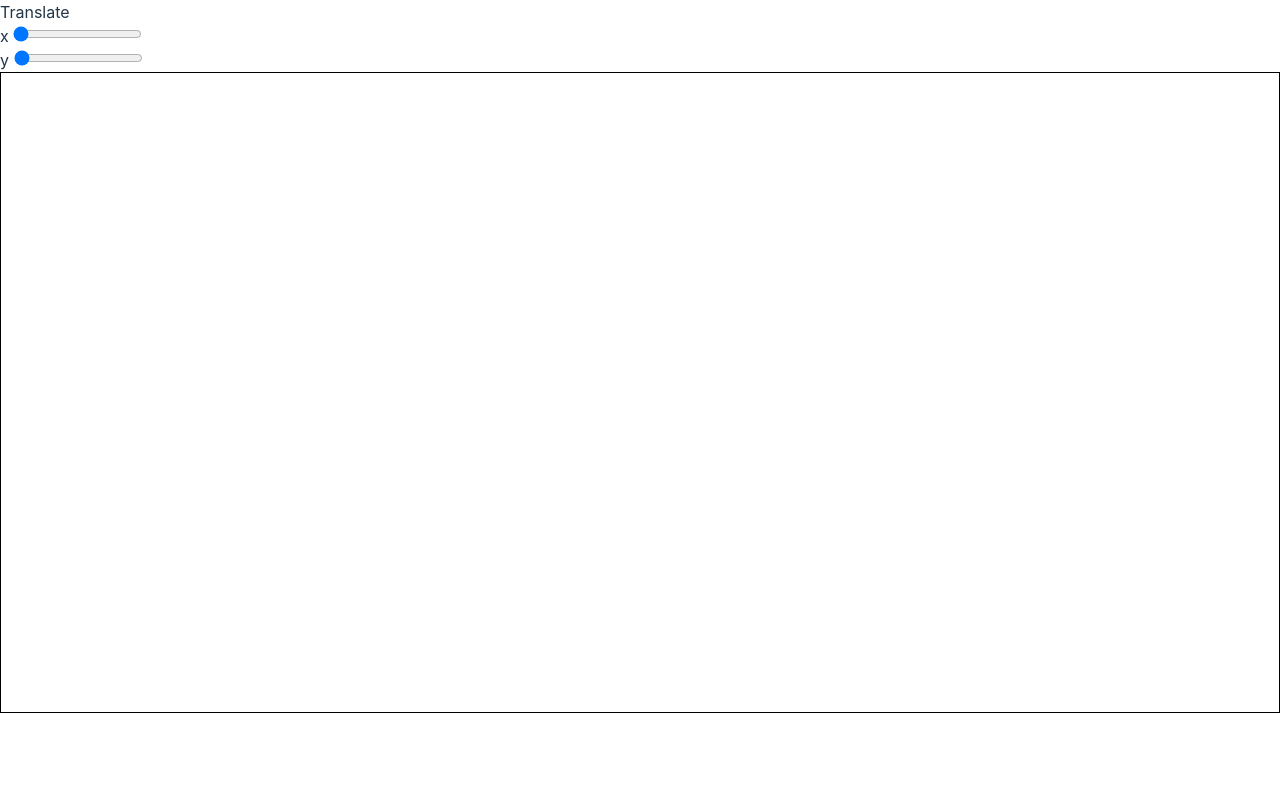
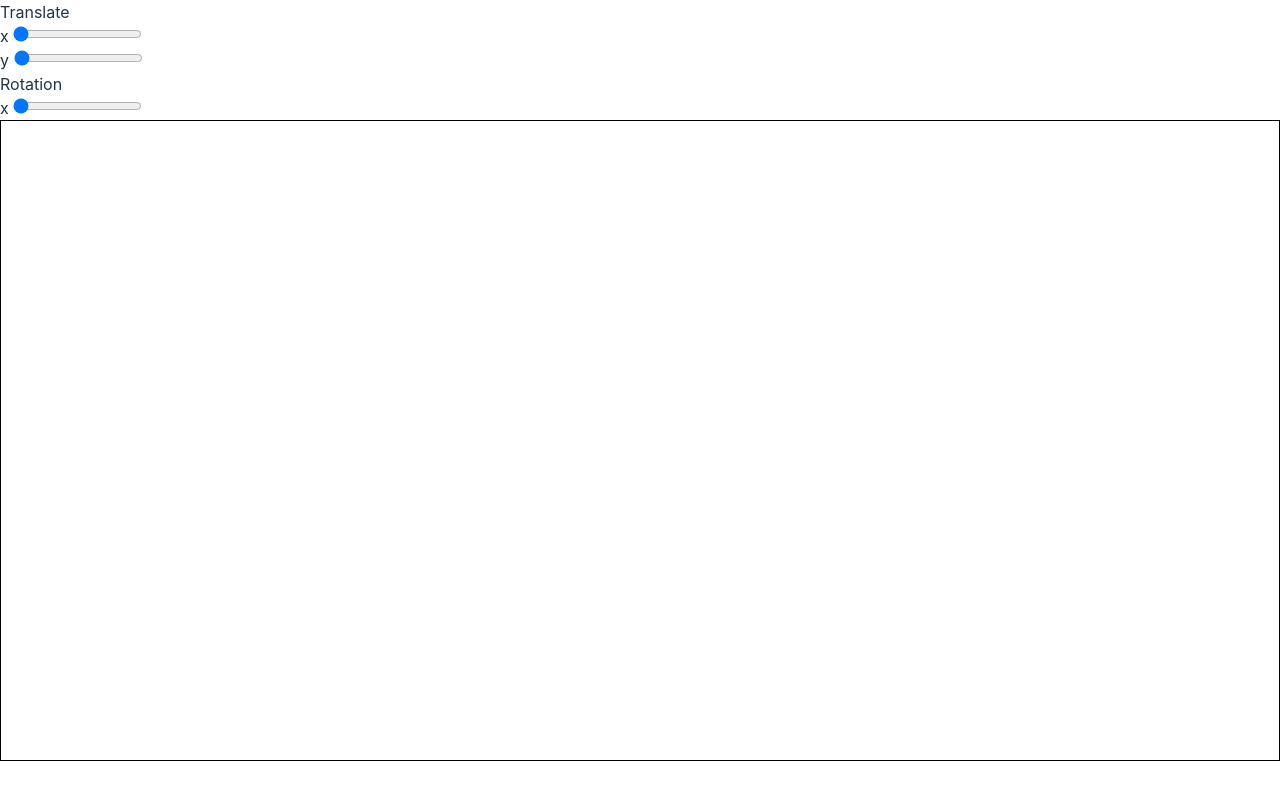
Before and after one commit to GAIB20/tugas-besar-grafkom-1-grafkonn, a React (Vite) app: page / in a window 1280 px wide. Built offline with nearby package versions, Linux system fonts and the light colour scheme.

Commit message:
feat: add a slider for rotation

```diff
--- a/src/App.tsx
+++ b/src/App.tsx
@@ -7,13 +7,23 @@ function App() {
     createWebGL();
   }, []);
   return (
-   <div className="m-4">
-    Translate
-      <div>
-        x <input type="range" id="slider-translation-x" min="0" max="100" />
-      </div>
-      <div>
-        y <input type="range" id="slider-translation-y" min="0" max="100" />
+    <div className="m-4">
+      <div className="flex flex-row">
+        <div className="p-2">
+          <p>Translate</p>
+          <div>
+            x <input type="range" id="slider-translation-x" min="0" max="100" defaultValue="0" />
+          </div>
+          <div>
+            y <input type="range" id="slider-translation-y" min="0" max="100" defaultValue="0"/>
+          </div>
+        </div>
+        <div className="p-2">
+          <p>Rotation</p>
+          <div>
+            x <input type="range" id="slider-translation-x" min="0" max="360" defaultValue="0" />
+          </div>
+        </div>
       </div>
       <canvas
         id="canvas"
--- a/src/utils/setupSlider.ts
+++ b/src/utils/setupSlider.ts
@@ -11,7 +11,6 @@ export function setupSlider(
 
   slider.max = max.toString();
   slider.min = "0";
-  slider.value = "0";
 
   slider.addEventListener("input", handleSliderChange);
 }
```
